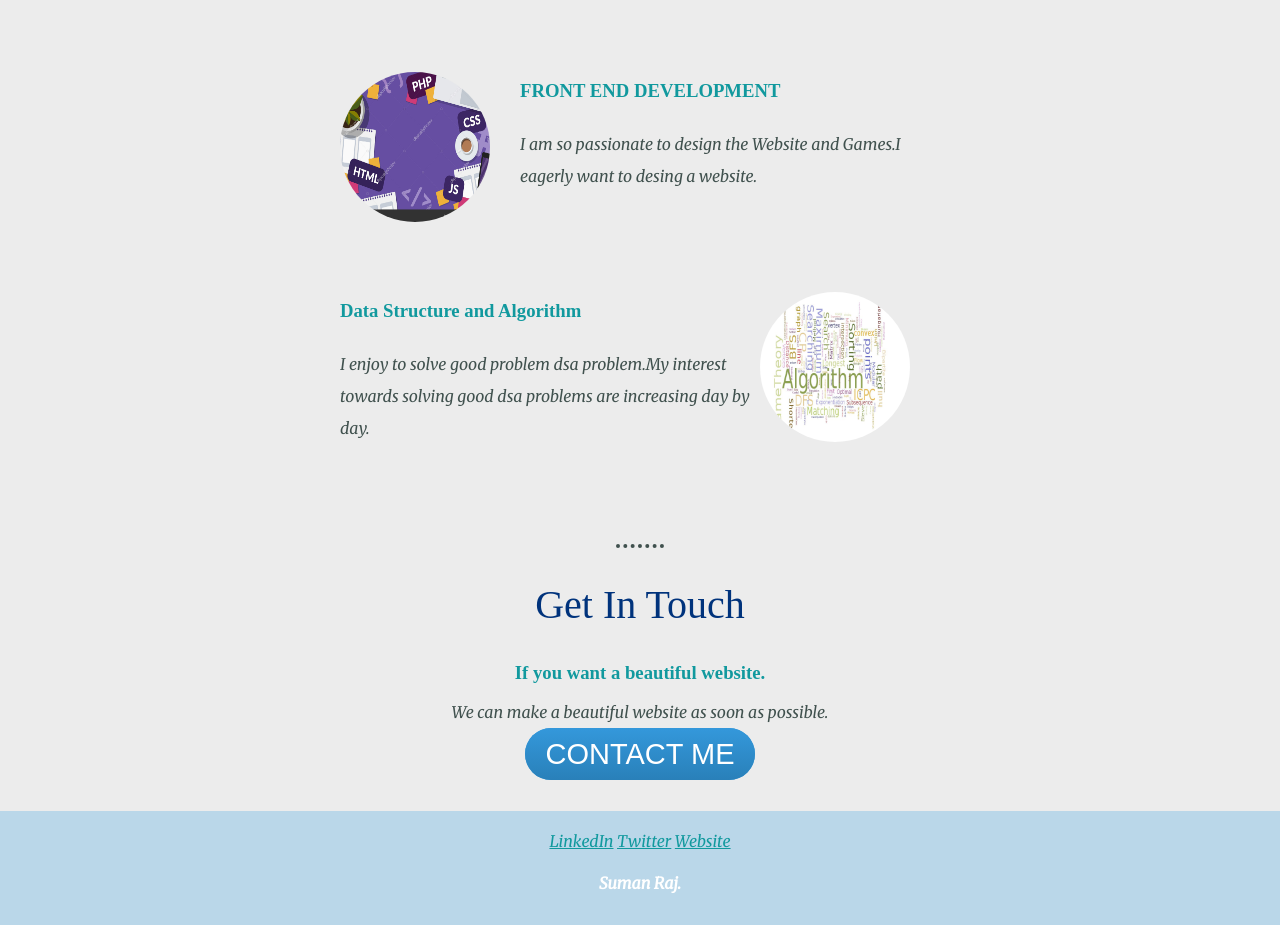
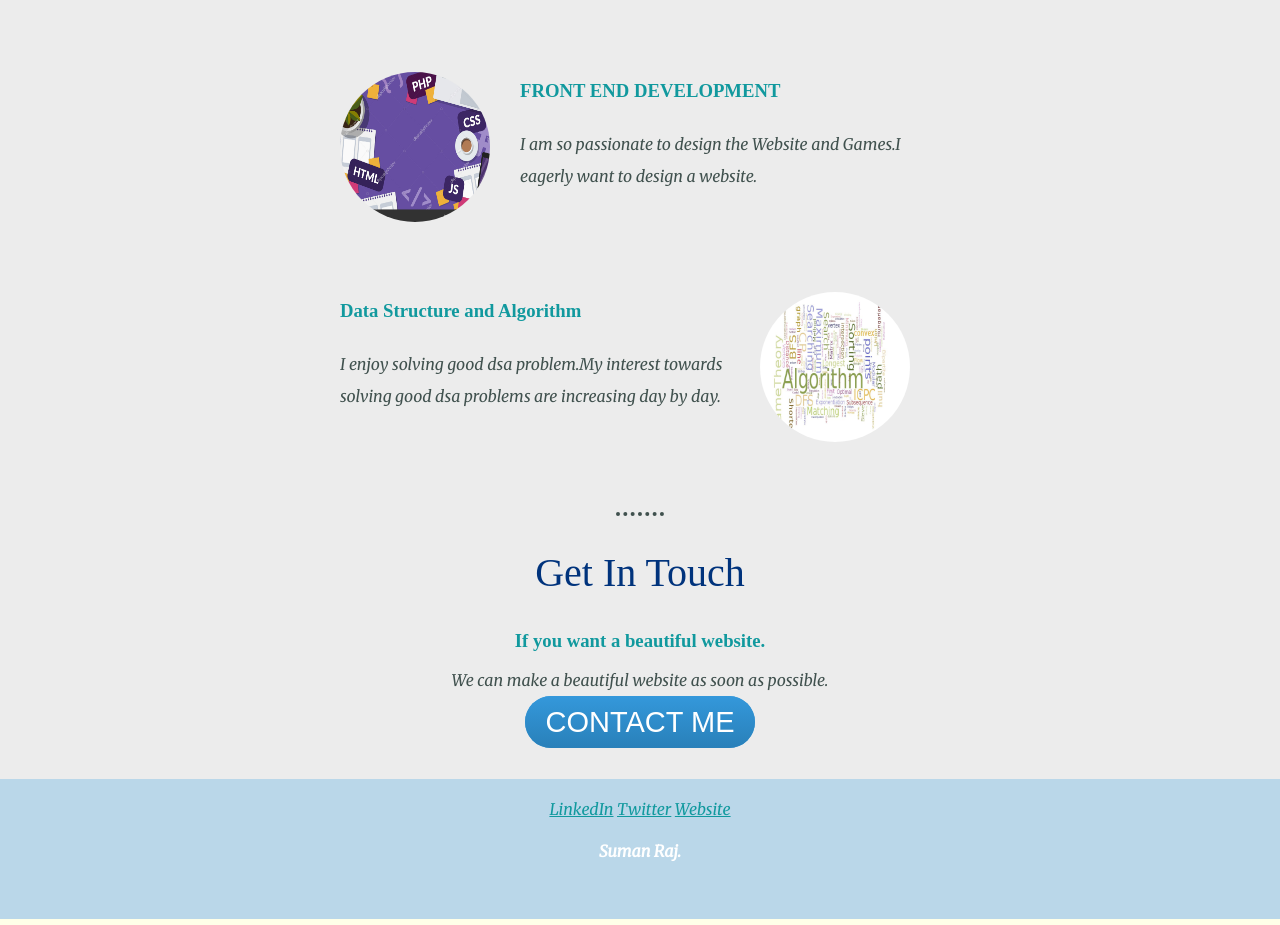
Before and after one commit to sumanraj79031/mypersonalsite, a plain HTML site: page index.html in a window 1280 px wide. Shown: the part 1260-2185 px from the top of the page. Drawn offline with Linux system fonts and the light colour scheme.

Commit message:
Update index.html

```diff
--- a/index.html
+++ b/index.html
@@ -31,12 +31,12 @@
           <div class="skill-row">
             <img class="frontend" src="frontend.jpg" alt="">
             <h3>FRONT END DEVELOPMENT</h3>
-            <p>I am so passionate to design the Website and Games.I eagerly want to desing a website.</p>
+            <p>I am so passionate to design the Website and Games.I eagerly want to design a website.</p>
           </div>
           <div class="skill-row">
             <img class="dsa" src="dsa.jpg" alt="">
             <h3>Data Structure and Algorithm</h3>
-            <p>I enjoy to solve good problem dsa problem.My interest towards solving good dsa problems are increasing day by day.</p>
+            <p>I enjoy  solving good  dsa problem.My interest towards solving good dsa problems are increasing day by day.</p>
           </div>
         </div>
         <hr>
```
